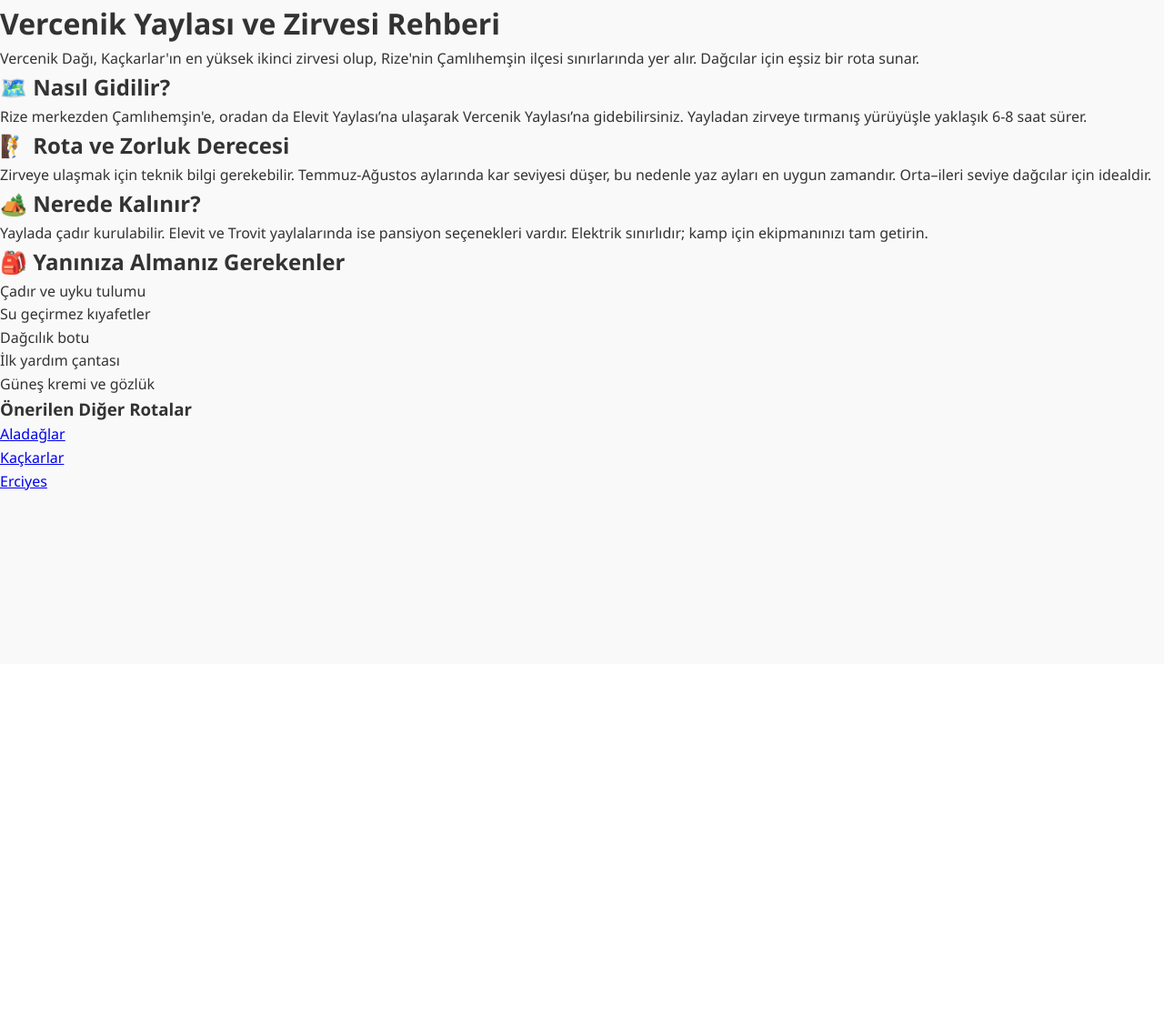
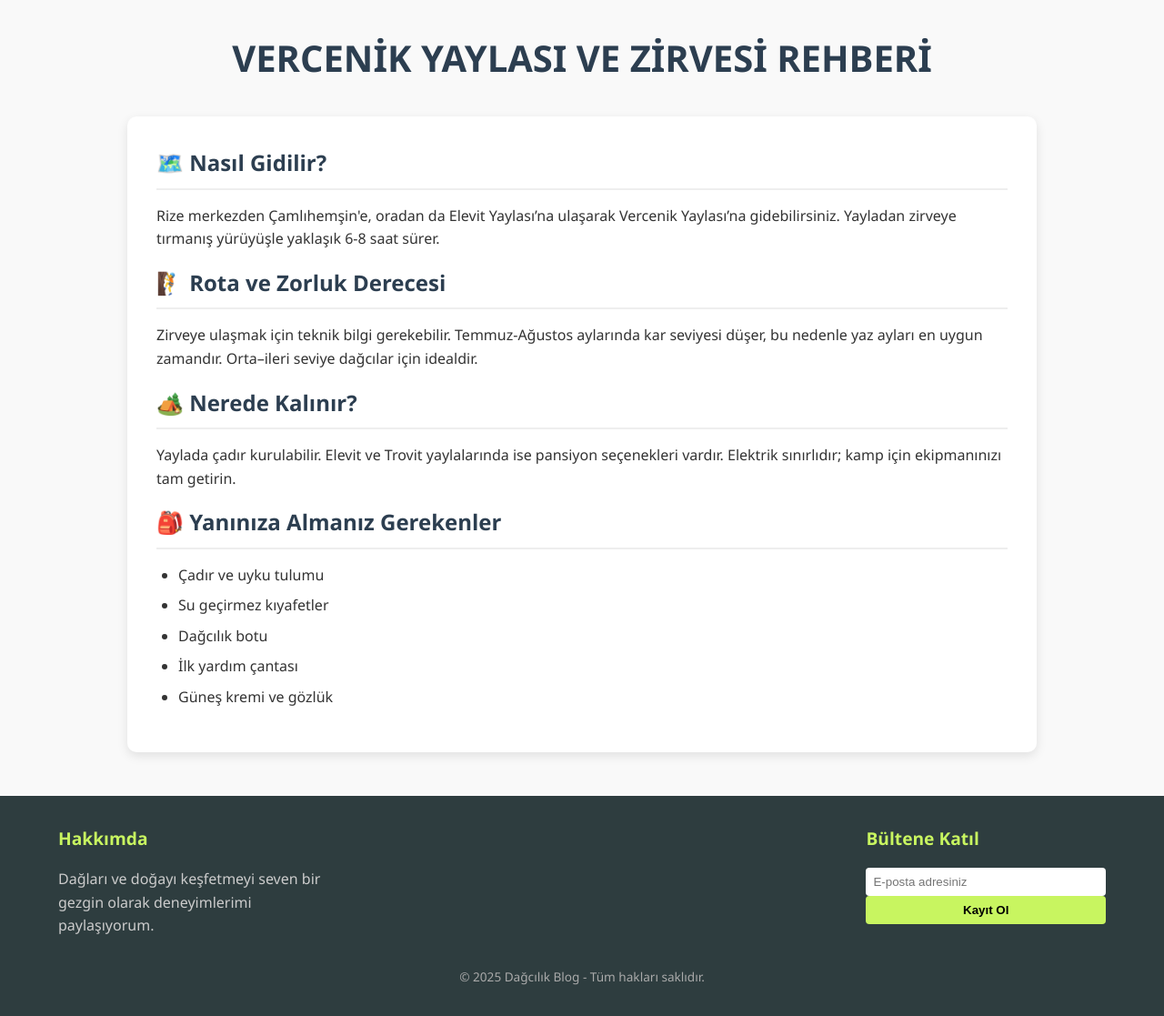
Before and after one commit to ipek-del/blog, a Flask app: page /vercenik in a window 1280 px wide. Shown: the part 70-1187 px from the top of the page at 91% size. Before the commit the page ends 609 px from the top, so only its background shows below. Run offline with Flask 3, Linux system fonts and the light colour scheme.

Commit message:
Vercenik sayfası ve CSS düzenlemeleri

```diff
--- a/templates/vercenik.html
+++ b/templates/vercenik.html
@@ -13,11 +13,8 @@
             <li><a href="{{ url_for('iletisim') }}">İletişim</a></li>
         </ul>
     </nav>
-    <div class="container">
-        <main class="main-content">
-            <h1>Vercenik Yaylası ve Zirvesi Rehberi</h1>
-            <p>Vercenik Dağı, Kaçkarlar'ın en yüksek ikinci zirvesi olup, Rize'nin Çamlıhemşin ilçesi sınırlarında yer alır. Dağcılar için eşsiz bir rota sunar.</p>
-
+    <h1 class="page-title">VERCENİK YAYLASI VE ZİRVESİ REHBERİ</h1>
+    <section class="detail-section">
         <h2>🗺️ Nasıl Gidilir?</h2>
         <p>Rize merkezden Çamlıhemşin'e, oradan da Elevit Yaylası’na ulaşarak Vercenik Yaylası’na gidebilirsiniz. Yayladan zirveye tırmanış yürüyüşle yaklaşık 6-8 saat sürer.</p>
 
@@ -35,15 +32,20 @@
             <li>İlk yardım çantası</li>
             <li>Güneş kremi ve gözlük</li>
         </ul>
-        </main>
-        <aside class="sidebar">
-            <h3>Önerilen Diğer Rotalar</h3>
-            <ul>
-                <li><a href="{{ url_for('aladaglar') }}">Aladağlar</a></li>
-                <li><a href="{{ url_for('kackarlar') }}">Kaçkarlar</a></li>
-                <li><a href="{{ url_for('erciyes') }}">Erciyes</a></li>
-            </ul>
-        </aside>
+    </section>
+    <footer class="footer">
+      <div class="footer-bottom">
+        <div class="about-me">
+          <h3>Hakkımda</h3>
+          <p>Dağları ve doğayı keşfetmeyi seven bir gezgin olarak deneyimlerimi paylaşıyorum.</p>
         </div>
+        <div class="subscribe">
+          <h3>Bültene Katıl</h3>
+          <input type="email" placeholder="E-posta adresiniz" />
+          <button>Kayıt Ol</button>
+        </div>
+      </div>
+      <p class="copyright">© 2025 Dağcılık Blog - Tüm hakları saklıdır.</p>
+    </footer>
 </body>
 </html>
```
Lines whose indentation alone changed are shown as unchanged.
